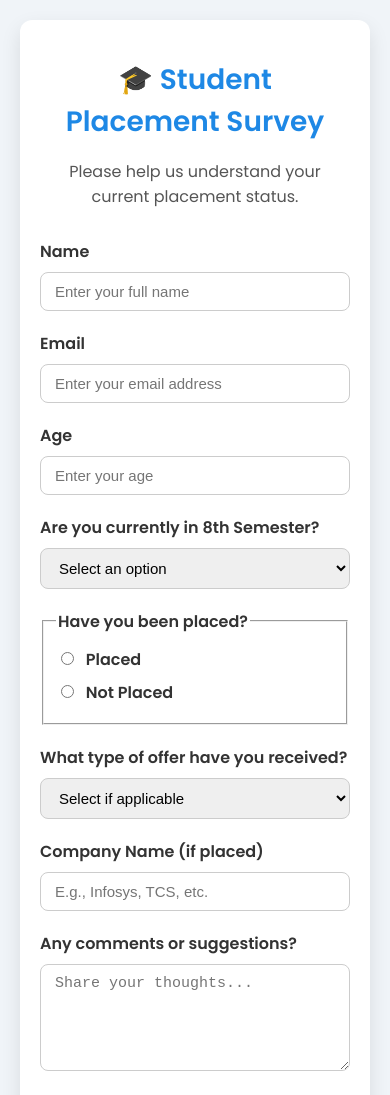
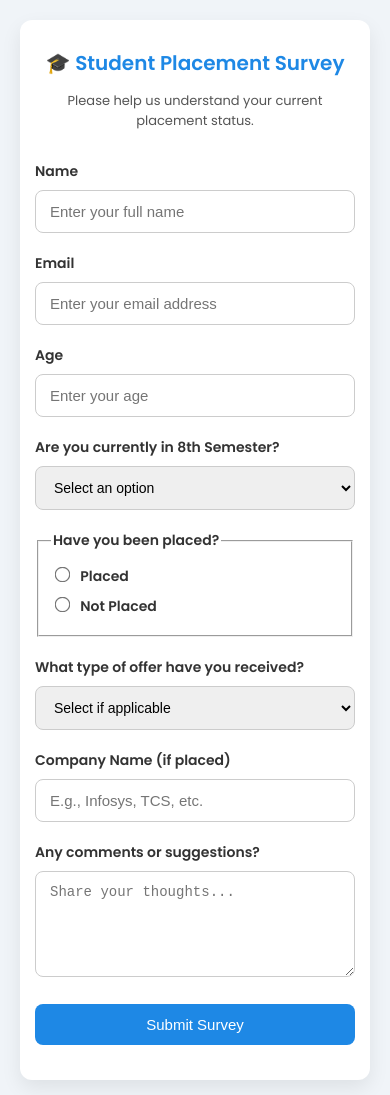
Before and after one commit to Arunkambrekar/Survey-form, a plain HTML site: page index.html in a window 390 px wide. Shown: the top 1095 px of the page. Drawn offline with Linux system fonts and the light colour scheme.

Commit message:
made responsive form

```diff
--- a/styles.css
+++ b/styles.css
@@ -1,4 +1,4 @@
-/* Google Font already linked in HTML */
+/* Base styles */
 body {
   font-family: 'Poppins', sans-serif;
   background: #f0f4f8;
@@ -7,13 +7,14 @@ body {
   color: #333;
 }
 
+/* Main container */
 .container {
   max-width: 700px;
-  margin: 50px auto;
+  margin: 40px auto;
   padding: 30px;
-  background: #fff;
+  background: #ffffff;
   border-radius: 12px;
-  box-shadow: 0 8px 20px rgba(0, 0, 0, 0.1);
+  box-shadow: 0 8px 20px rgba(0, 0, 0, 0.08);
 }
 
 .form-header {
@@ -49,12 +50,12 @@ input[type="number"],
 select,
 textarea {
   width: 100%;
-  padding: 10px 14px;
+  padding: 12px 14px;
   font-size: 15px;
   border: 1px solid #ccc;
   border-radius: 8px;
   box-sizing: border-box;
-  transition: border-color 0.3s;
+  transition: border-color 0.3s ease;
 }
 
 input[type="text"]:focus,
@@ -69,6 +70,7 @@ textarea:focus {
 input[type="radio"],
 input[type="checkbox"] {
   margin-right: 8px;
+  transform: scale(1.2);
 }
 
 textarea {
@@ -79,21 +81,60 @@ button[type="submit"] {
   background-color: #1e88e5;
   color: white;
   border: none;
-  padding: 12px 24px;
+  padding: 14px 24px;
   font-size: 16px;
   border-radius: 8px;
   cursor: pointer;
   transition: background 0.3s ease;
+  width: 100%;
 }
 
 button[type="submit"]:hover {
   background-color: #1565c0;
 }
 
-/* Responsive */
+/* Responsive Styles */
 @media (max-width: 768px) {
   .container {
     margin: 20px;
     padding: 20px;
   }
+
+  #title {
+    font-size: 24px;
+  }
+
+  #description {
+    font-size: 14px;
+  }
+
+  button[type="submit"] {
+    font-size: 15px;
+    padding: 12px;
+  }
 }
+
+@media (max-width: 480px) {
+  .container {
+    padding: 15px;
+  }
+
+  input,
+  select,
+  textarea {
+    font-size: 14px;
+  }
+
+  label,
+  legend {
+    font-size: 14px;
+  }
+
+  #title {
+    font-size: 20px;
+  }
+
+  #description {
+    font-size: 13px;
+  }
+}
```
